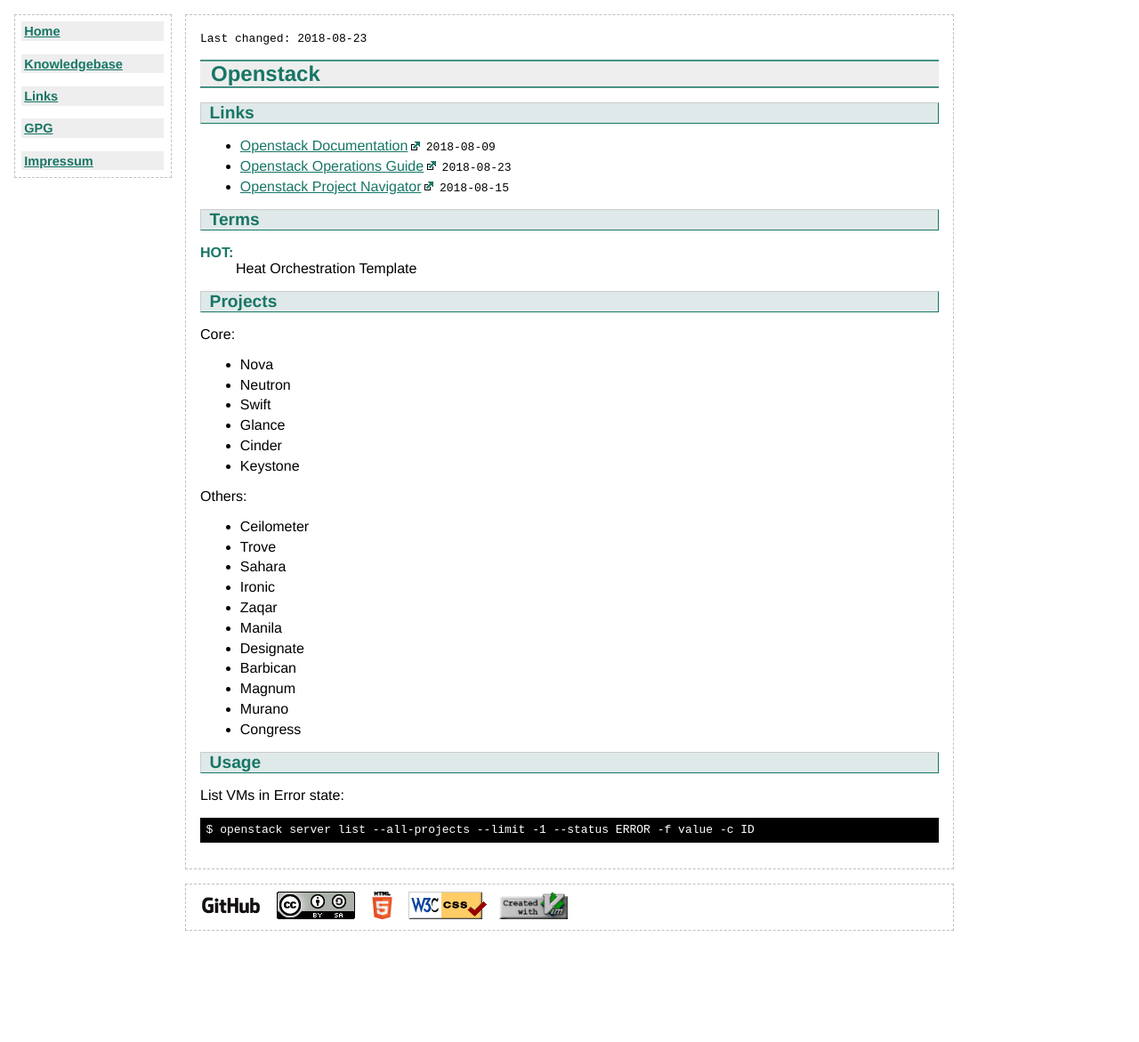
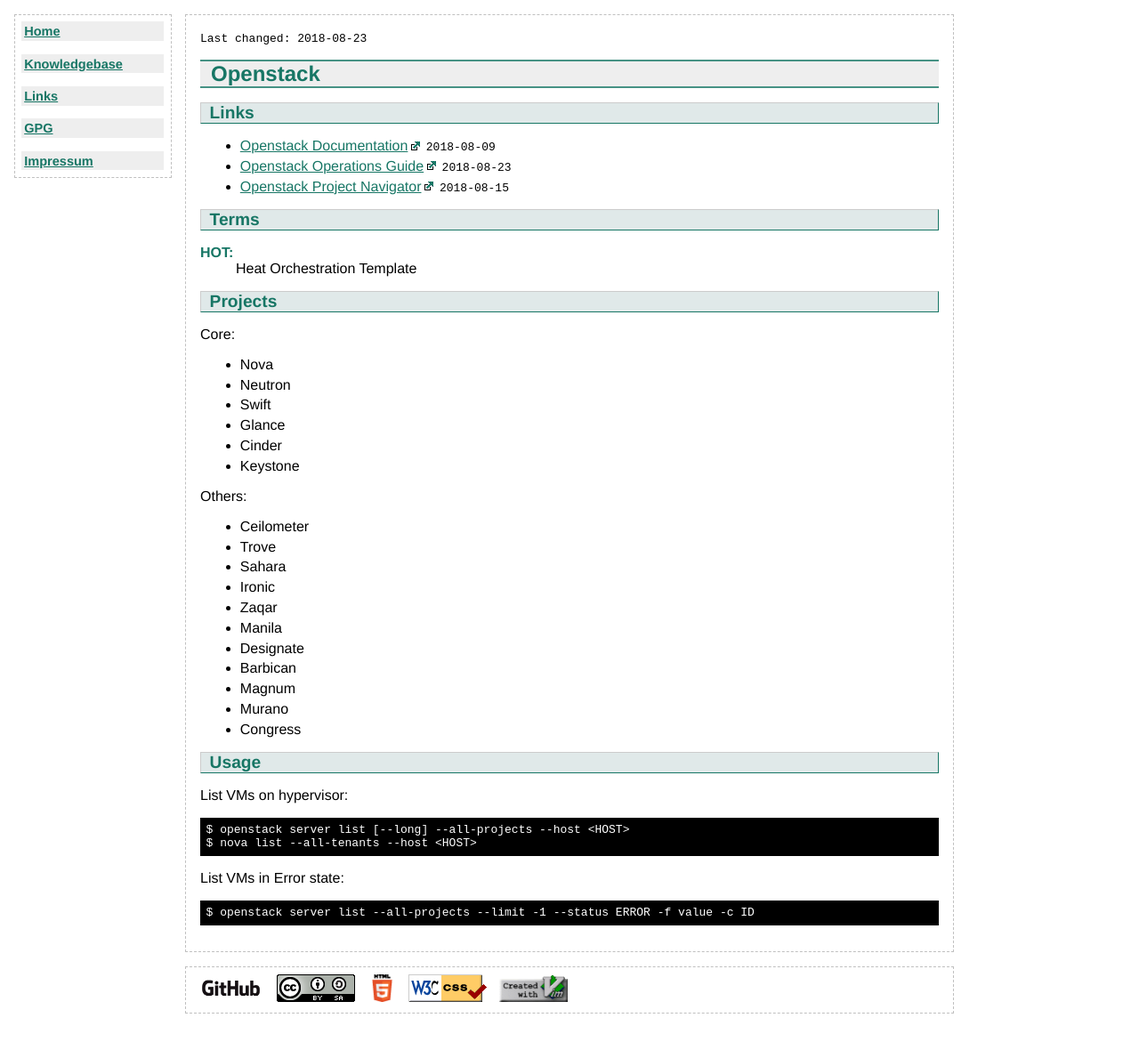
Before and after one commit to flyinggreenfrog/flyinggreenfrog.github.io, a Jekyll site: the page built from knowledgebase/openstack.md, in a window 1280 px wide. Shown: the whole page at 89% size. Built offline with Jekyll 4.4.1, drawn with Linux system fonts in a browser that asks for light colours; before the commit the page ends 1078 px from its top, so only the background shows below that.

Commit message:
Added list VMs commands to openstack.

````diff
--- a/knowledgebase/openstack.md
+++ b/knowledgebase/openstack.md
@@ -42,6 +42,13 @@ Others:
 
 ## Usage
 
+List VMs on hypervisor:
+
+``` sh
+$ openstack server list [--long] --all-projects --host <HOST>
+$ nova list --all-tenants --host <HOST>
+```
+
 List VMs in Error state:
 
 ``` sh
````
